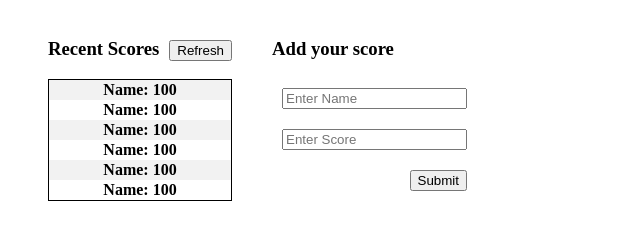
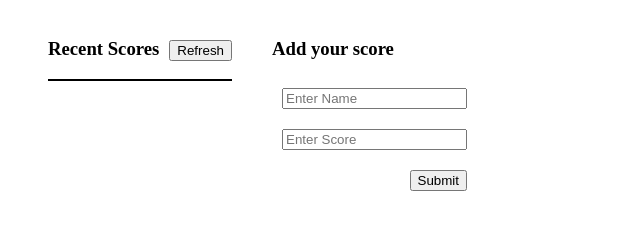
Before and after one commit to Armynerh/leaderboard-project, a website built with webpack: page src/index.html in a window 1280 px wide. Shown: the part 61-300 px from the top of the page, without its empty margins (0-640 px from the left). Built offline with nearby package versions, Linux system fonts and the light colour scheme.

Commit message:
fix index.html

```diff
--- a/src/index.html
+++ b/src/index.html
@@ -13,24 +13,7 @@
         </span></h3>
         <div id="leaderboardTable" >
         <table>
-            <tr>
-                <th class="th1">Name: 100</th>
-            </tr>
-            <tr>
-                <th class="th2">Name: 100</th>
-            </tr>
-            <tr>
-                <th class="th1">Name: 100</th>
-            </tr>
-            <tr>
-                <th class="th2">Name: 100</th>
-            </tr>
-            <tr>
-                <th class="th1">Name: 100</th>
-            </tr>
-            <tr>
-                <th class="th2">Name: 100</th>
-            </tr>
+
         </table>
     </div>
     </div>
@@ -43,7 +26,5 @@
     </form>
 </div>
 </div>
-
-
 </body>
 </html>
```
